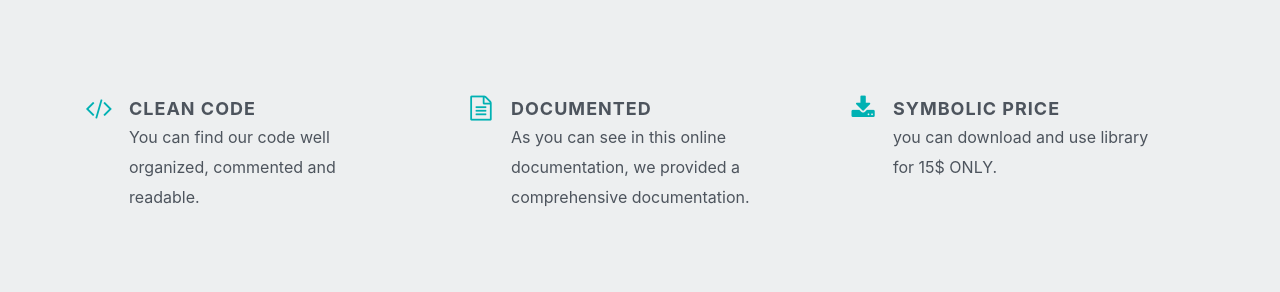
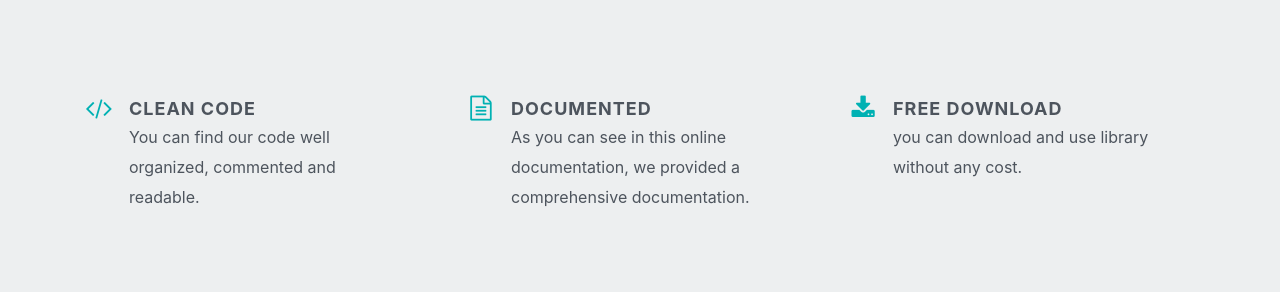
Before and after one commit to anzawi/logaty, a Jekyll site: the page built from docs/index.html, in a window 1280 px wide and 900 px high, scrolled down 769 px. Shown: the part 162-454 px from the top of the window. Built offline with Jekyll 4.4.1, drawn with Linux system fonts in a browser that asks for light colours; a script that is not in the unit is left out.

Commit message:
Update index.html

```diff
--- a/docs/index.html
+++ b/docs/index.html
@@ -111,8 +111,8 @@ title: Home
 
                     <li class="column">
                         <div class="icon"><i class="fa fa-download"></i></div>
-                        <h5>Symbolic price</h5>
-                        <p>you can download and use library for 15$ ONLY.</p>
+                        <h5>Free Download</h5>
+                        <p>you can download and use library without any cost.</p>
                     </li>
                 </ul>
 
```
